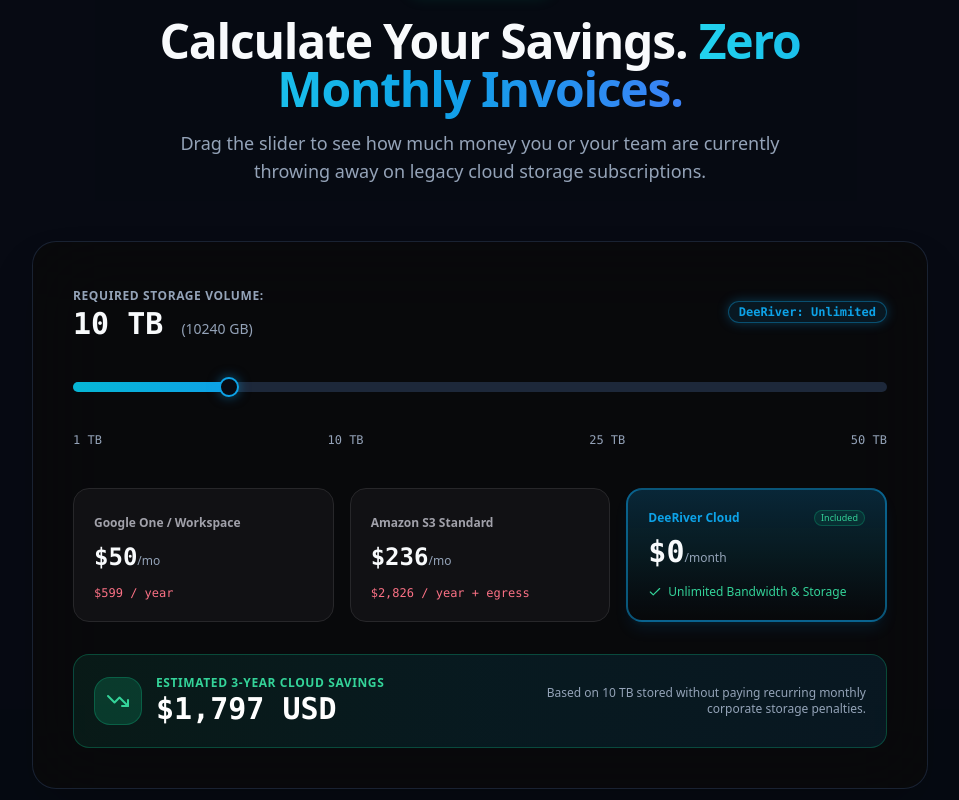
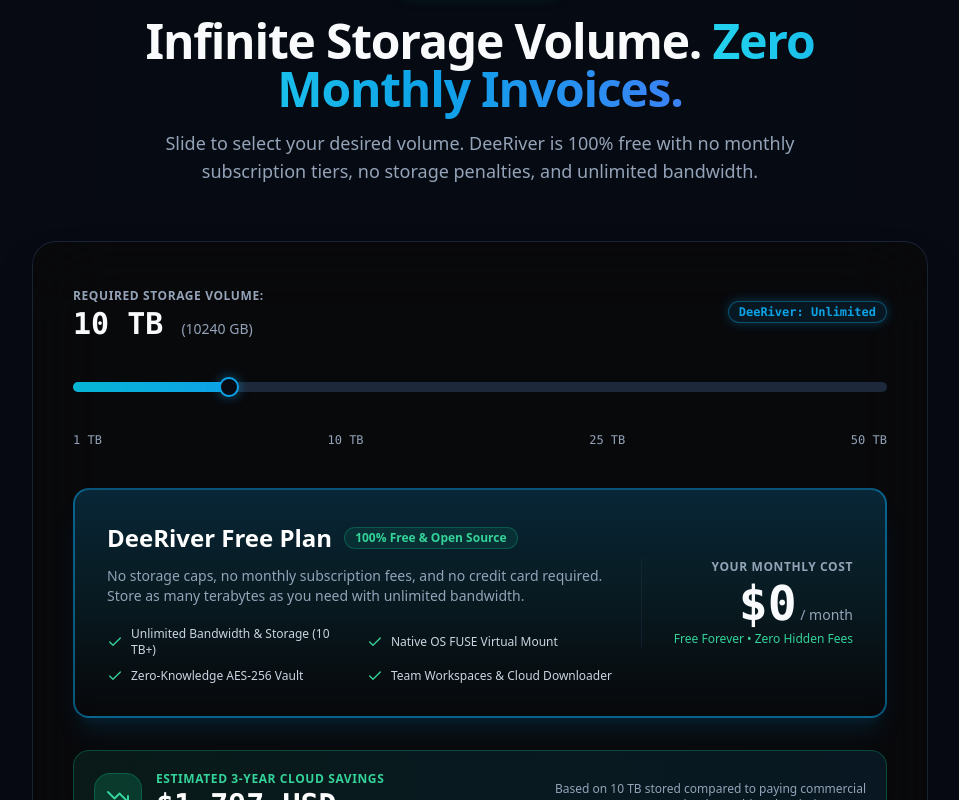
Before and after one commit to Deeriver-Cloud/landing-page, a React (Vite) app: page / in a window 1280 px wide. Shown: the part 7420-8220 px from the top of the page, without its empty margins (160-1119 px from the left). Built offline with nearby package versions, Linux system fonts and the light colour scheme.

Commit message:
fix(calculator): remove external plan cards to emphasize 100% free offering

```diff
--- a/src/components/organisms/StorageCalculator.tsx
+++ b/src/components/organisms/StorageCalculator.tsx
@@ -8,12 +8,9 @@ import { GradientBadge } from "@/components/atoms/GradientBadge"
 export function StorageCalculator() {
   const [storageTb, setStorageTb] = useState<number>(10)
 
-  // Monthly costs
+  // Estimated commercial cloud cost for comparison savings
   const googleDriveMonthly = storageTb <= 2 ? 9.99 : (storageTb / 2) * 9.99
-  const awsS3Monthly = storageTb * 1024 * 0.023
-
   const yearlyGoogle = Math.round(googleDriveMonthly * 12)
-  const yearlyS3 = Math.round(awsS3Monthly * 12)
   const threeYearSavings = Math.round(yearlyGoogle * 3)
 
   return (
@@ -22,12 +19,12 @@ export function StorageCalculator() {
         <SectionHeading
           badge={
             <GradientBadge variant="emerald" icon={<Calculator className="w-3.5 h-3.5" />}>
-              Cost Calculator
+              100% Free Forever
             </GradientBadge>
           }
-          title="Calculate Your Savings."
+          title="Infinite Storage Volume."
           highlight="Zero Monthly Invoices."
-          description="Drag the slider to see how much money you or your team are currently throwing away on legacy cloud storage subscriptions."
+          description="Slide to select your desired volume. DeeRiver is 100% free with no monthly subscription tiers, no storage penalties, and unlimited bandwidth."
         />
 
         <div className="mt-14 max-w-4xl mx-auto rounded-3xl border border-border/80 bg-zinc-950/80 backdrop-blur-2xl shadow-2xl p-6 sm:p-10">
@@ -67,54 +64,50 @@ export function StorageCalculator() {
             </div>
           </div>
 
-          {/* Pricing Comparison Grid */}
-          <div className="mt-10 grid grid-cols-1 sm:grid-cols-3 gap-4">
-            {/* Google Drive */}
-            <div className="p-5 rounded-2xl bg-zinc-900/60 border border-zinc-800 flex flex-col justify-between">
-              <div>
-                <span className="text-xs font-semibold text-zinc-400">Google One / Workspace</span>
-                <div className="mt-2 text-2xl font-bold text-foreground font-mono">
-                  ${Math.round(googleDriveMonthly)}
-                  <span className="text-xs text-muted-foreground font-sans font-normal">/mo</span>
+          {/* Single Focused DeeRiver 100% Free Plan Card */}
+          <div className="mt-10 p-6 sm:p-8 rounded-2xl bg-gradient-to-b from-primary/20 via-cyan-500/10 to-transparent border-2 border-primary/50 shadow-xl shadow-primary/10 flex flex-col md:flex-row items-start md:items-center justify-between gap-6">
+            <div className="space-y-3">
+              <div className="flex items-center gap-3">
+                <span className="text-xl sm:text-2xl font-bold text-white">DeeRiver Free Plan</span>
+                <Badge variant="success" className="text-xs py-0.5 px-2.5 font-semibold">
+                  100% Free & Open Source
+                </Badge>
+              </div>
+              <p className="text-xs sm:text-sm text-muted-foreground max-w-xl leading-relaxed">
+                No storage caps, no monthly subscription fees, and no credit card required.
+                Store as many terabytes as you need with unlimited bandwidth.
+              </p>
+              <div className="grid grid-cols-1 sm:grid-cols-2 gap-2.5 pt-2">
+                <div className="flex items-center gap-2 text-xs text-slate-300 font-medium">
+                  <Check className="w-4 h-4 text-emerald-400 shrink-0" />
+                  <span>Unlimited Bandwidth & Storage ({storageTb} TB+)</span>
+                </div>
+                <div className="flex items-center gap-2 text-xs text-slate-300 font-medium">
+                  <Check className="w-4 h-4 text-emerald-400 shrink-0" />
+                  <span>Native OS FUSE Virtual Mount</span>
+                </div>
+                <div className="flex items-center gap-2 text-xs text-slate-300 font-medium">
+                  <Check className="w-4 h-4 text-emerald-400 shrink-0" />
+                  <span>Zero-Knowledge AES-256 Vault</span>
+                </div>
+                <div className="flex items-center gap-2 text-xs text-slate-300 font-medium">
+                  <Check className="w-4 h-4 text-emerald-400 shrink-0" />
+                  <span>Team Workspaces & Cloud Downloader</span>
                 </div>
               </div>
-              <p className="mt-3 text-xs text-rose-400 font-mono">
-                ${yearlyGoogle.toLocaleString()} / year
-              </p>
             </div>
 
-            {/* AWS S3 */}
-            <div className="p-5 rounded-2xl bg-zinc-900/60 border border-zinc-800 flex flex-col justify-between">
-              <div>
-                <span className="text-xs font-semibold text-zinc-400">Amazon S3 Standard</span>
-                <div className="mt-2 text-2xl font-bold text-foreground font-mono">
-                  ${Math.round(awsS3Monthly)}
-                  <span className="text-xs text-muted-foreground font-sans font-normal">/mo</span>
-                </div>
+            <div className="flex flex-col items-start md:items-end shrink-0 border-t md:border-t-0 md:border-l border-border/60 pt-4 md:pt-0 md:pl-8 w-full md:w-auto">
+              <span className="text-xs uppercase tracking-wider text-muted-foreground font-semibold">
+                Your Monthly Cost
+              </span>
+              <div className="text-4xl sm:text-5xl font-extrabold text-foreground font-mono my-1">
+                $0
+                <span className="text-sm text-muted-foreground font-sans font-normal"> / month</span>
               </div>
-              <p className="mt-3 text-xs text-rose-400 font-mono">
-                ${yearlyS3.toLocaleString()} / year + egress
-              </p>
-            </div>
-
-            {/* DeeRiver Card (Highlighted) */}
-            <div className="p-5 rounded-2xl bg-gradient-to-b from-primary/20 via-cyan-500/10 to-transparent border-2 border-primary/50 flex flex-col justify-between shadow-lg shadow-primary/10">
-              <div>
-                <div className="flex items-center justify-between">
-                  <span className="text-xs font-bold text-primary">DeeRiver Cloud</span>
-                  <Badge variant="success" className="text-[9px] py-0 px-1.5 h-4">
-                    Included
-                  </Badge>
-                </div>
-                <div className="mt-2 text-3xl font-extrabold text-foreground font-mono">
-                  $0
-                  <span className="text-xs text-muted-foreground font-sans font-normal">/month</span>
-                </div>
-              </div>
-              <div className="mt-3 flex items-center gap-1.5 text-xs text-emerald-400 font-medium">
-                <Check className="w-3.5 h-3.5" />
-                <span>Unlimited Bandwidth & Storage</span>
-              </div>
+              <span className="text-xs text-emerald-400 font-medium">
+                Free Forever • Zero Hidden Fees
+              </span>
             </div>
           </div>
 
@@ -135,7 +128,7 @@ export function StorageCalculator() {
             </div>
 
             <div className="text-xs text-muted-foreground max-w-xs text-center sm:text-right">
-              Based on {storageTb} TB stored without paying recurring monthly corporate storage penalties.
+              Based on {storageTb} TB stored compared to paying commercial cloud monthly subscription rates.
             </div>
           </div>
         </div>
```
